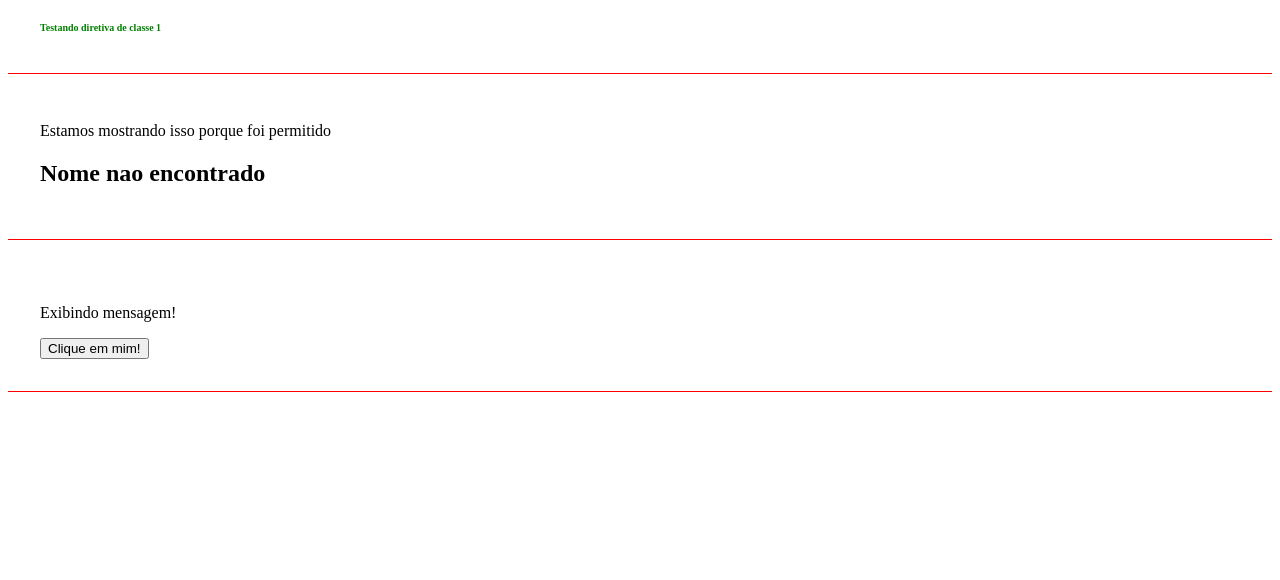
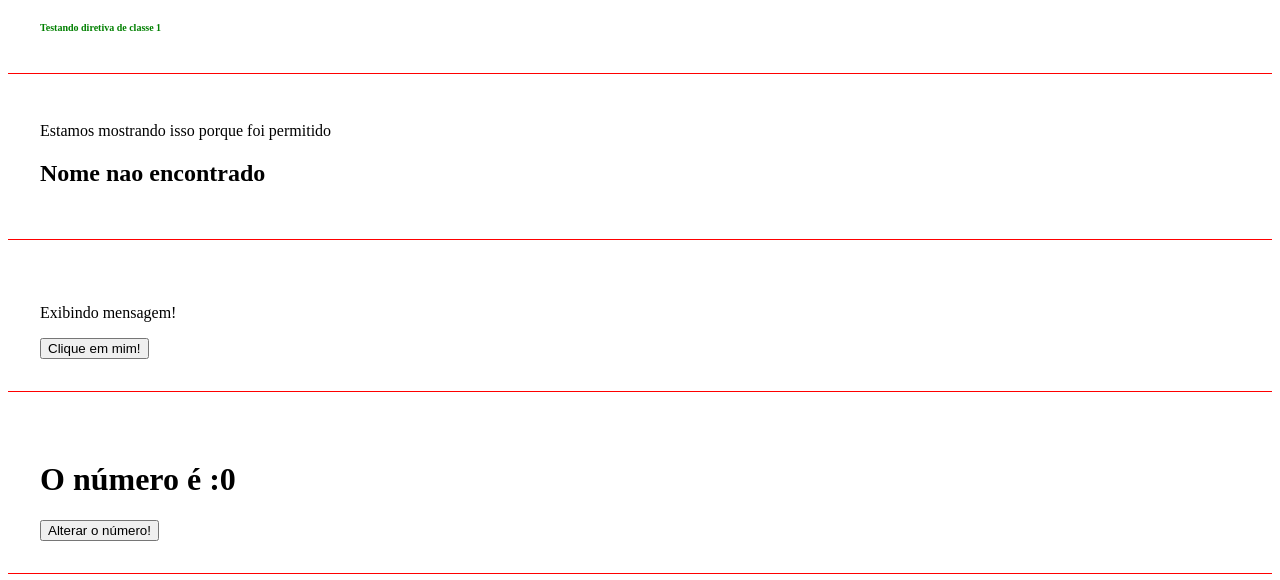
Before and after one commit to RafaGiaretta/angular_Revisao, an Angular app: page / in a window 1280 px wide. Shown: the part 714-1294 px from the top of the page. Built offline with nearby package versions, Linux system fonts and the light colour scheme.

Commit message:
Emitindo eventos

```diff
--- a/src/app/app.component.html
+++ b/src/app/app.component.html
@@ -4,3 +4,4 @@
 <app-diretives> </app-diretives>
 <app-if-render></app-if-render>
 <app-eventos></app-eventos>
+<app-emitter></app-emitter>
--- a/src/app/app.module.ts
+++ b/src/app/app.module.ts
@@ -8,6 +8,8 @@
 import { DiretivesComponent } from './components/diretives/diretives.component';
 import { IfRenderComponent } from './components/if-render/if-render.component';
 import { EventosComponent } from './components/eventos/eventos.component';
+import { EmitterComponent } from './components/emitter/emitter.component';
+import { ChangeNumberComponent } from './components/change-number/change-number.component';
 
 @NgModule({
   declarations: [
@@ -16,7 +18,9 @@
     ParentDataComponent,
     DiretivesComponent,
     IfRenderComponent,
-    EventosComponent
+    EventosComponent,
+    EmitterComponent,
+    ChangeNumberComponent
   ],
   imports: [
     BrowserModule,
--- /dev/null
+++ b/src/app/components/change-number/change-number.component.html
@@ -0,0 +1 @@
+<button (click)="handleClick()">Alterar o número!</button>
--- /dev/null
+++ b/src/app/components/change-number/change-number.component.ts
@@ -0,0 +1,16 @@
+import { Component, Output, EventEmitter } from '@angular/core';
+
+@Component({
+  selector: 'app-change-number',
+  standalone: false,
+
+  templateUrl: './change-number.component.html',
+  styleUrl: './change-number.component.css',
+})
+export class ChangeNumberComponent {
+  @Output() changeNumber: EventEmitter<any> = new EventEmitter();
+
+  handleClick() {
+    this.changeNumber.emit();
+  }
+}
--- /dev/null
+++ b/src/app/components/emitter/emitter.component.html
@@ -0,0 +1,4 @@
+<div class="class">
+  <h1>O número é :{{ myNumber }}</h1>
+  <app-change-number (changeNumber)="onChangeNumber()"></app-change-number>
+</div>
--- /dev/null
+++ b/src/app/components/emitter/emitter.component.ts
@@ -0,0 +1,17 @@
+import { Component } from '@angular/core';
+
+@Component({
+  selector: 'app-emitter',
+  standalone: false,
+
+  templateUrl: './emitter.component.html',
+  styleUrl: './emitter.component.css',
+})
+export class EmitterComponent {
+  myNumber: number = 0;
+
+  ngOnInit(): void {}
+  onChangeNumber() {
+    this.myNumber = Math.floor(Math.random() * 10);
+  }
+}
```
Also changed, not shown: src/app/components/change-number/change-number.component.css (added), src/app/components/emitter/emitter.component.css (added), 2 other files (tests, documents, lock files or other folders).
